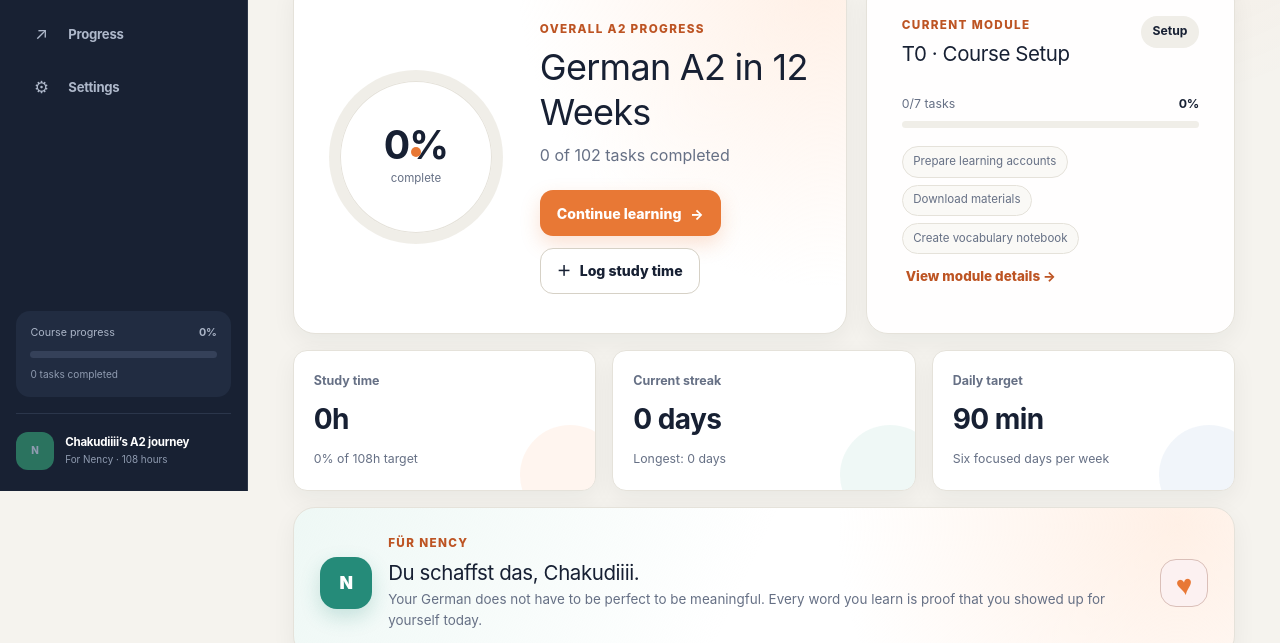
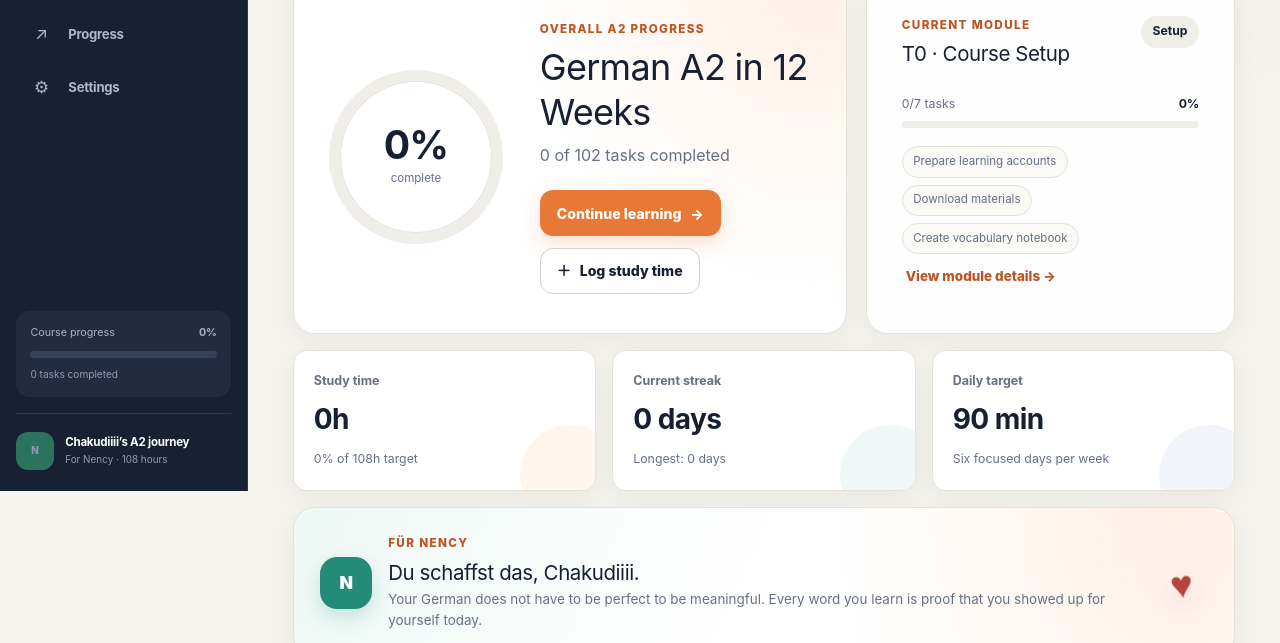
Before and after one commit to Kenil-Sutariya/german-a2, a Next.js app: page / in a window 1280 px wide. Shown: the part 309-952 px from the top of the page. Built offline with nearby package versions, Linux system fonts and the light colour scheme.

Commit message:
Refine progress ring and home heart

```diff
--- a/app/GermanTrackerApp.tsx
+++ b/app/GermanTrackerApp.tsx
@@ -144,15 +144,19 @@ function ProgressRing({
   value: number;
   size?: "large" | "small";
 }) {
+  const safeValue = Math.min(100, Math.max(0, value));
+
   return (
     <div
-      className={`progress-ring progress-ring--${size}`}
-      style={{ "--progress": `${Math.min(100, value) * 3.6}deg` } as React.CSSProperties}
+      className={`progress-ring progress-ring--${size} ${
+        safeValue === 0 ? "progress-ring--empty" : ""
+      }`}
+      style={{ "--progress": `${safeValue * 3.6}deg` } as React.CSSProperties}
       role="img"
-      aria-label={`${value}% complete`}
+      aria-label={`${safeValue}% complete`}
     >
       <div className="progress-ring__inner">
-        <strong>{value}%</strong>
+        <strong>{safeValue}%</strong>
         <span>complete</span>
       </div>
     </div>
--- a/app/globals.css
+++ b/app/globals.css
@@ -575,6 +575,10 @@ h3 {
   background: conic-gradient(var(--orange) var(--progress), var(--surface-3) 0);
 }
 
+.progress-ring--empty {
+  background: var(--surface-3);
+}
+
 .progress-ring::before {
   position: absolute;
   width: 10px;
@@ -583,6 +587,10 @@ h3 {
   background: var(--orange);
   content: "";
   transform: translateY(-50%);
+}
+
+.progress-ring--empty::before {
+  display: none;
 }
 
 .progress-ring--large {
@@ -783,33 +791,31 @@ h3 {
 
 .personal-note__heart {
   display: grid;
-  width: 48px;
-  height: 48px;
+  width: 52px;
+  height: 52px;
   place-items: center;
-  border: 1px solid color-mix(in srgb, var(--danger) 22%, var(--border));
-  border-radius: 16px;
-  background: color-mix(in srgb, var(--danger-soft) 72%, var(--surface));
-  color: var(--orange);
+  border: 0;
+  border-radius: 50%;
+  background: transparent;
+  color: var(--danger);
   cursor: pointer;
   font-family: Georgia, serif;
-  font-size: 1.75rem;
+  font-size: 2.4rem;
   line-height: 1;
   transition:
     color 160ms ease,
     transform 160ms ease,
-    background-color 160ms ease,
     box-shadow 160ms ease;
 }
 
 .personal-note__heart span {
-  transform: translateY(1px) rotate(-8deg);
+  filter: drop-shadow(0 9px 14px color-mix(in srgb, var(--danger) 24%, transparent));
+  transform: translateY(1px) rotate(-7deg);
 }
 
 .personal-note__heart:hover,
 .personal-note__heart.is-celebrating {
-  background: var(--danger);
-  box-shadow: 0 10px 24px color-mix(in srgb, var(--danger) 28%, transparent);
-  color: white;
+  color: color-mix(in srgb, var(--danger) 82%, var(--orange));
   transform: translateY(-2px) scale(1.05);
 }
 
```
